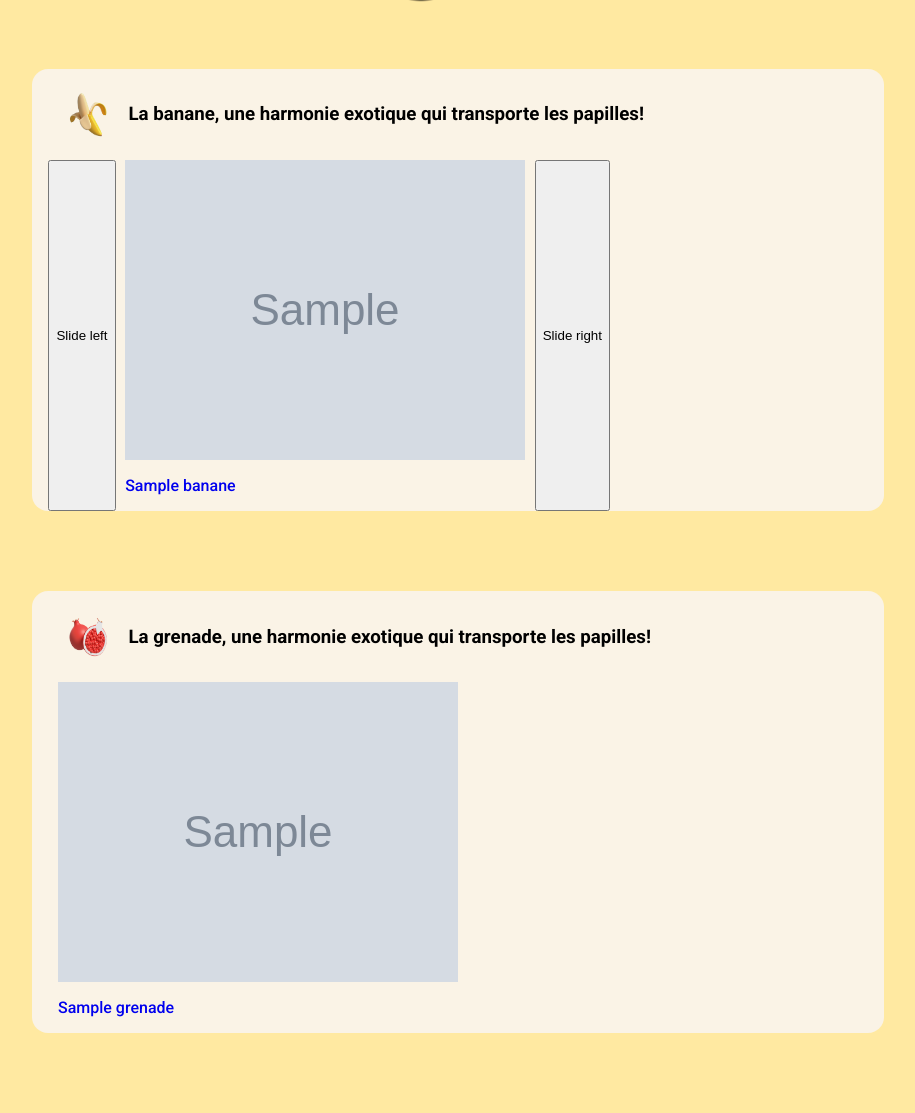
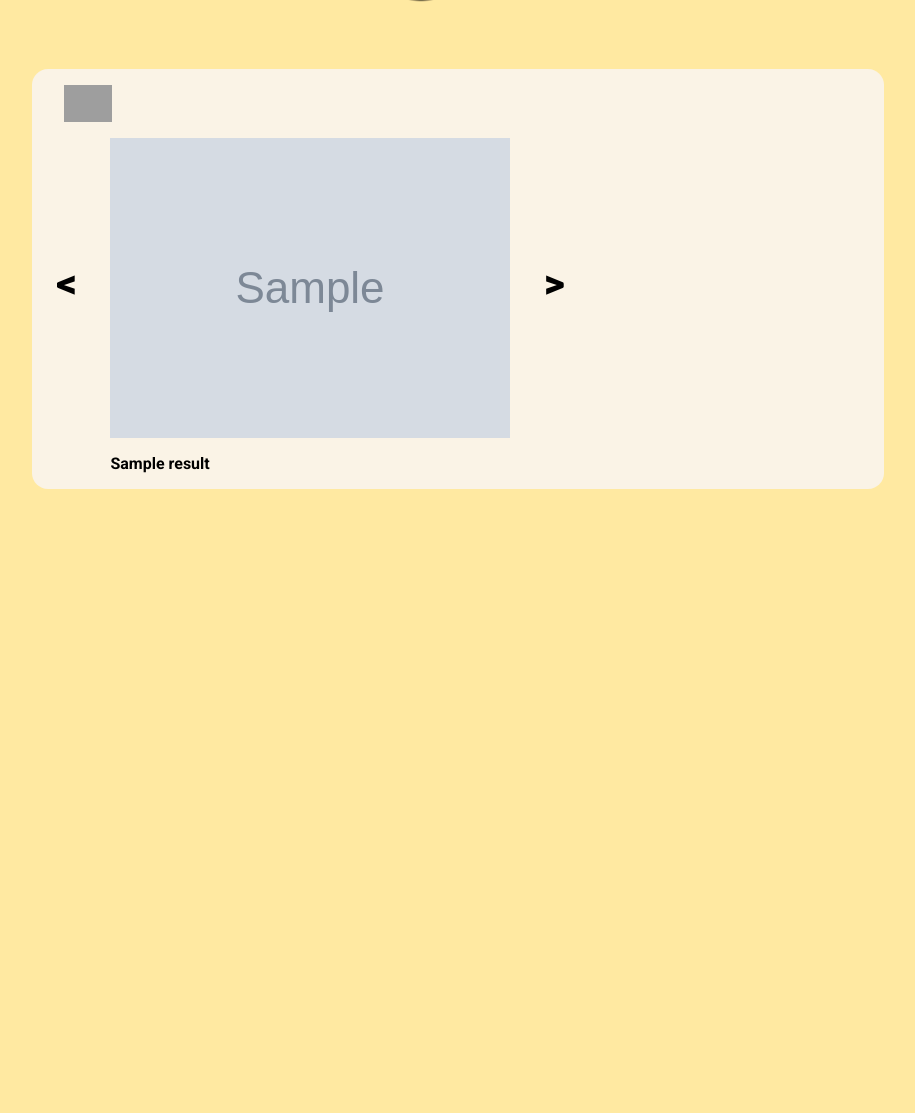
Before and after one commit to GonzalesAndy/TuttiFrutti-v2, a Symfony app: template templates/pages/explorer.html.twig in a window 1280 px wide. Shown: the part 85-1198 px from the top of the page, without its empty margins (182-1097 px from the left). After the commit the page ends 574 px from the top, so only its background shows below. Run offline with Twig, Linux system fonts and the light colour scheme; the template is opened without the code that fills it: most values are stand-ins (such as "Sample title", 1, 10 or a date in 2020); grey boxes marked "Sample" are stand-in pictures; some libraries are stand-ins or nearby versions; grey boxes are pictures that could not be loaded.

Commit message:
Corrected the explorer section

```diff
--- a/public/css/explorer.css
+++ b/public/css/explorer.css
@@ -46,8 +46,25 @@
 
 a {
     text-decoration: none !important;
+
+}
+
+.albumTitle {
+    color: black;
 }
 
 .fruitExplorerContainerBotButtons{
     display: flex;
+    align-items: center;
+    gap: 1rem;
 }
+
+.slideButton {
+    font-family: Roboto, sans-serif;
+    font-weight: 900;
+    font-size: 40px;
+    color: black;
+    background-color: transparent;
+    border-color: transparent;
+    translate: 0 -30px;
+}
--- a/src/Controller/ExplorerController.php
+++ b/src/Controller/ExplorerController.php
@@ -11,7 +11,7 @@ class ExplorerController extends AbstractController
     #[Route('/explorer', name: 'explorer')]
     public function explorer(DiscogsApiService $discogsApiService): Response
     {
-        $titles = ['banane', 'grenade'];
+        $titles = ['banane', 'grenade', 'pomme'];
         $type = 'master';
         $results = [];
 
--- a/templates/pages/explorer.html.twig
+++ b/templates/pages/explorer.html.twig
@@ -15,50 +15,37 @@
 
 {% block body %}
     <div class="mainExplorerContainer">
+        {% for fruitKey, fruitResults in results %}
             <div class="fruitExplorerContainer">
                 <div class="fruitExplorerContainerTop">
-                <img src="img/banane.png"></img>
-                <h3>La banane, une harmonie exotique qui transporte les papilles!</h3>
+                    <img src="img/{{ fruitKey }}.png"></img>
+                    <h3>{{ fruitResults.0.title }}</h3>
                 </div>
                 <div class="fruitExplorerContainerBotButtons">
-                <button id="slideLeft" type="button">Slide left</button>
-                <div class="fruitExplorerContainerBot" id="containerBot">
-                    {% for result in results.banane|slice(0, 10) %}
+                    <button class="slideButton" id="{{ 'slideLeft_' ~ fruitKey }}" type="button"><</button>
+                    <div class="fruitExplorerContainerBot" id="{{ 'containerBot_' ~ fruitKey }}">
+                        {% for result in fruitResults|slice(0, 10) %}
                             <a href="#"><div class="albumCard">
                                     <img src="{{ result.thumb }}">
-                            <p id="albumTitle">{{ result.title }}</p>
+                                    <p class="albumTitle"><strong>{{ result.title|split(' - ')[0] }}</strong><br>{{ result.title|split(' - ')[1] }}</p>
                                 </div></a>
                         {% endfor %}
                     </div>
-                <button id="slideRight" type="button">Slide right</button>
-            </div>
-
-        </div>
-        <div class="fruitExplorerContainer">
-            <div class="fruitExplorerContainerTop">
-                <img src="img/grenade.png"></img>
-                <h3>La grenade, une harmonie exotique qui transporte les papilles!</h3>
-            </div>
-            <div class="fruitExplorerContainerBot">
-                {% for result in results.grenade|slice(0, 10) %}
-                    <a href="#"><div class="albumCard">
-                        <img src="{{ result.thumb }}">
-                        <p class="albumTitle">{{ result.title }}</p>
-                    </div></a>
-                {% endfor %}
-            </div>
+                    <button class="slideButton" id="{{ 'slideRight_' ~ fruitKey }}" type="button">></button>
                 </div>
             </div>
 
             <script>
-        const buttonRight = document.getElementById('slideRight');
-        const buttonLeft = document.getElementById('slideLeft');
+                const buttonRight_{{ fruitKey }} = document.getElementById('{{ 'slideRight_' ~ fruitKey }}');
+                const buttonLeft_{{ fruitKey }} = document.getElementById('{{ 'slideLeft_' ~ fruitKey }}');
 
-        buttonRight.onclick = function () {
-            document.getElementById('containerBot').scrollLeft += 300;
+                buttonRight_{{ fruitKey }}.onclick = function () {
+                    document.getElementById('{{ 'containerBot_' ~ fruitKey }}').scrollLeft += 300;
                 };
-        buttonLeft.onclick = function () {
-            document.getElementById('containerBot').scrollLeft -= 300;
+                buttonLeft_{{ fruitKey }}.onclick = function () {
+                    document.getElementById('{{ 'containerBot_' ~ fruitKey }}').scrollLeft -= 300;
                 };
             </script>
+        {% endfor %}
+    </div>
 {% endblock %}
```
Lines whose indentation alone changed are shown as unchanged.
